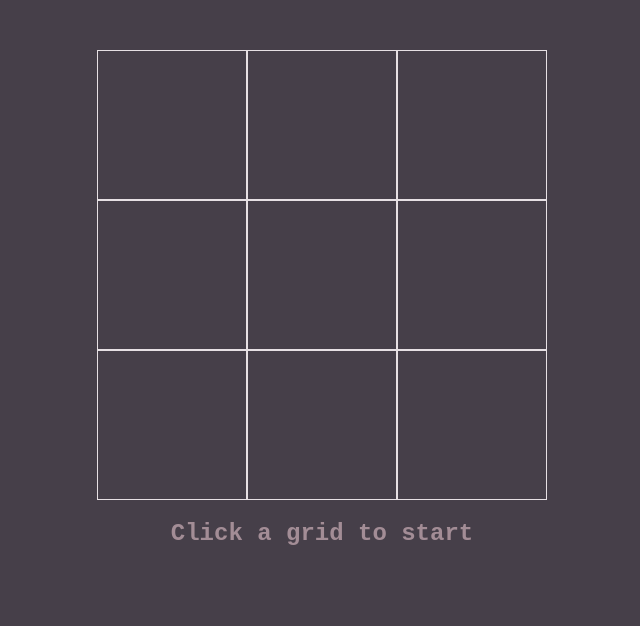
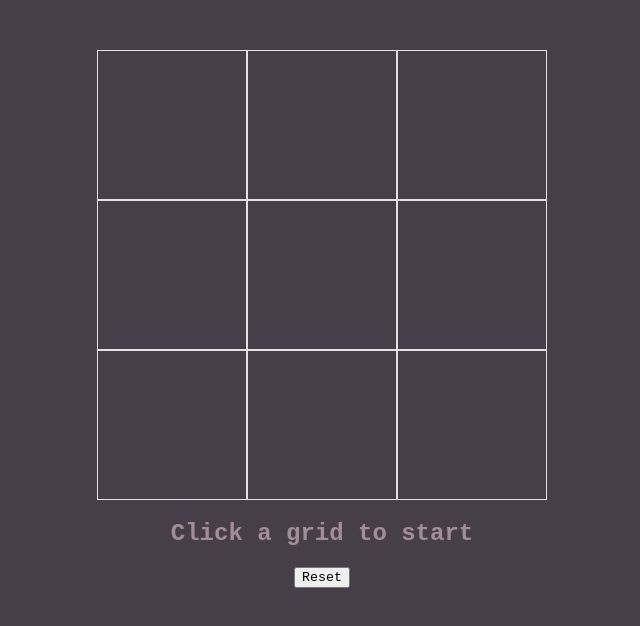
Before and after one commit to Hvbert1/tic-tac-toe, a plain HTML site: page index.html in a window 1280 px wide. Shown: the part 156-782 px from the top of the page, without its empty margins (318-958 px from the left). Drawn offline with Linux system fonts and the light colour scheme.

Commit message:
add reset button

```diff
--- a/index.html
+++ b/index.html
@@ -12,5 +12,6 @@
     <h1>Tic-Tac-Toe</h1>
     <div id="game"></div>
     <h2>Click a grid to start</h2>
+    <button id="reset">Reset</button>
 </body>
 </html>
```
